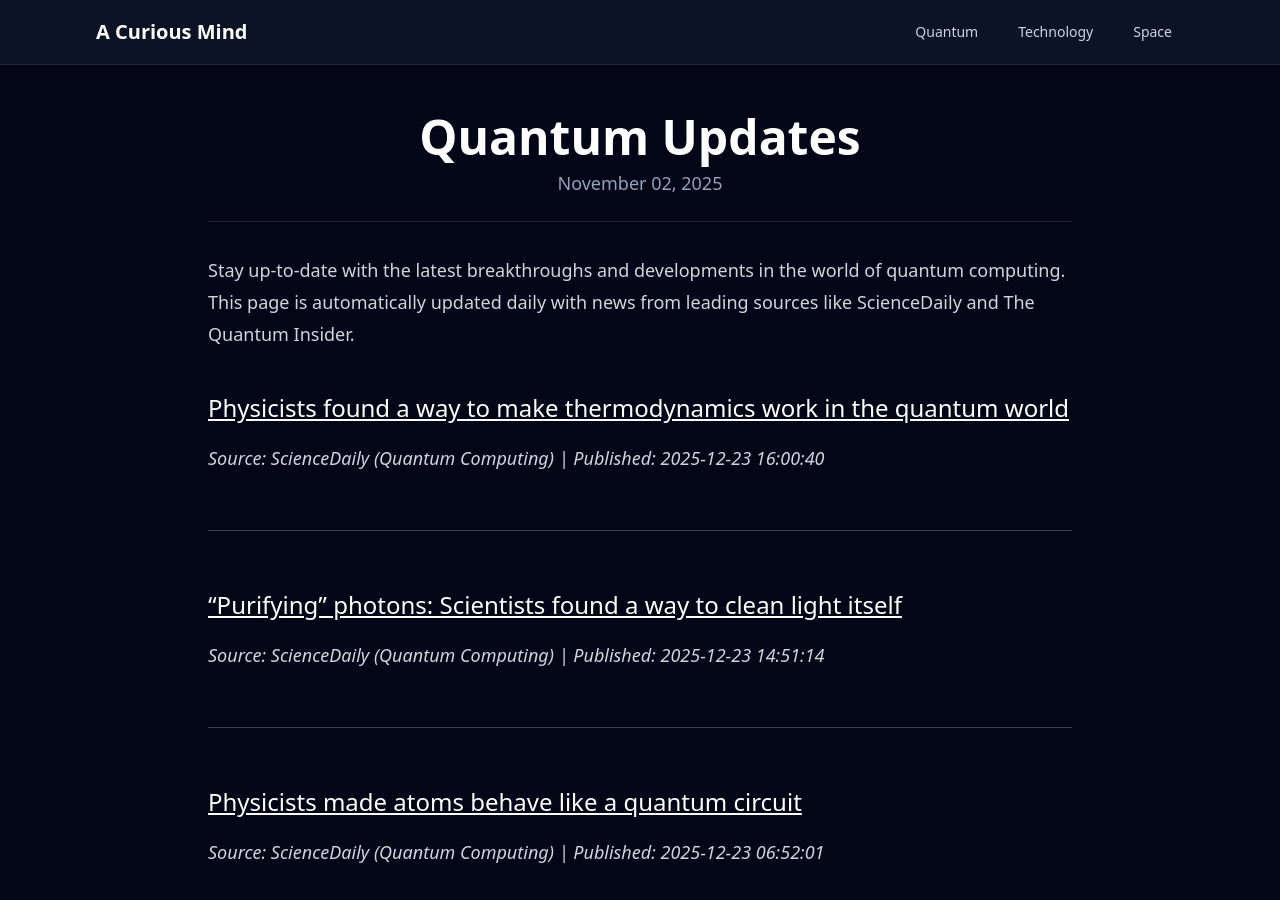
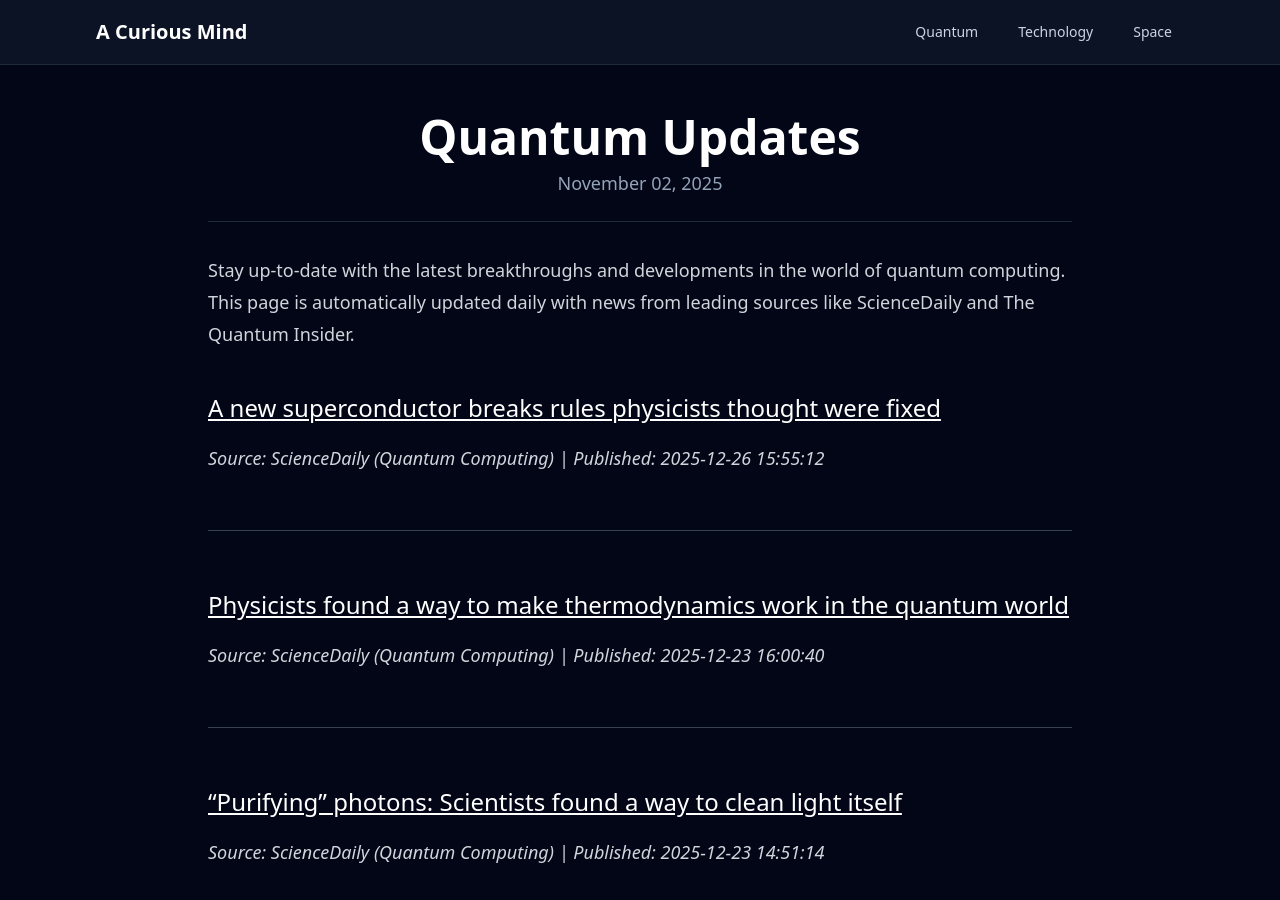
Before and after one commit to onehl7/onehl7.github.io, a Jekyll site: the page built from _posts/2025-11-02-quantum-updates.md, in a window 1280 px wide and 900 px high. Built offline with Jekyll 4.4.1, drawn with Linux system fonts in a browser that asks for light colours; nearby versions of some CDN libraries; some of the changed text lies outside the part shown.

Commit message:
Update quantum news data

```diff
--- a/_data/quantum_news.json
+++ b/_data/quantum_news.json
@@ -1,4 +1,10 @@
 [
+  {
+    "source": "ScienceDaily (Quantum Computing)",
+    "title": "A new superconductor breaks rules physicists thought were fixed",
+    "link": "https://www.sciencedaily.com/releases/2025/12/251226045350.htm",
+    "published": "2025-12-26 15:55:12"
+  },
   {
     "source": "ScienceDaily (Quantum Computing)",
     "title": "Physicists found a way to make thermodynamics work in the quantum world",
@@ -52,11 +58,5 @@
     "title": "Kyndryl Launches Quantum Safe Assessment for Enterprise Cryptography",
     "link": "https://thequantuminsider.com/2025/12/15/kyndryl-quantum-safe-assessment-launch/",
     "published": "2025-12-15 16:30:41"
-  },
-  {
-    "source": "ScienceDaily (Quantum Computing)",
-    "title": "New quantum antenna reveals a hidden terahertz world",
-    "link": "https://www.sciencedaily.com/releases/2025/12/251213032617.htm",
-    "published": "2025-12-14 04:09:18"
   }
 ]
```
